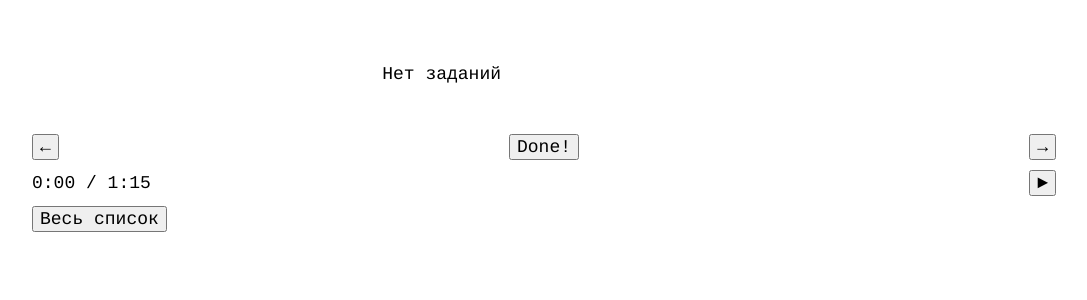
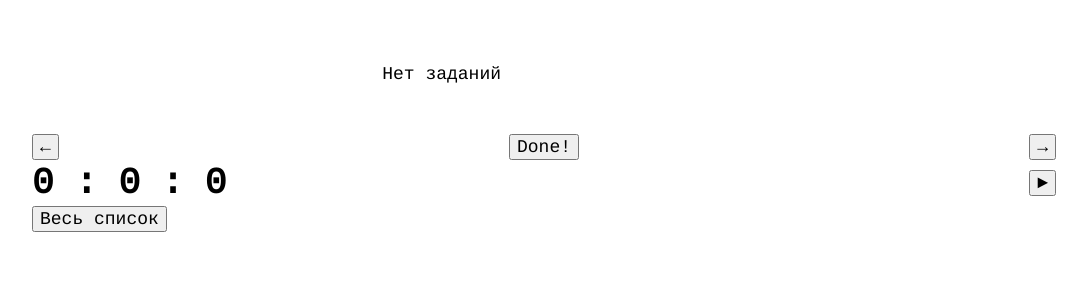
Before and after one commit to MartaWild/todo, a React (Create React App) app: page /single/single in a window 1280 px wide. Both pictures are taken after a click on the button "Одно задание". Shown: the top 300 px of the page, without its empty margins (96-1183 px from the left). Built offline with nearby package versions, Linux system fonts and the light colour scheme; no server answers.

Commit message:
Added stopwatch start pause

```diff
--- a/src/SingleTaskMode.tsx
+++ b/src/SingleTaskMode.tsx
@@ -1,7 +1,8 @@
 import React, {useState} from 'react';
 import styled from 'styled-components'
 import {useHistory} from "react-router-dom";
-import { Todo } from './types'
+import { Todo } from './types';
+import Stopwatch from "./Stopwatch";
 
 const Button = styled.button`
     font-size: 18px;
@@ -90,13 +91,13 @@ export default function SingleTaskMode(props: {
 
     const nextTodo = () => {
         if (newIndex+1 < incompleteTodos.length){
-            setindex(newIndex+1)
+            setindex(newIndex+1);
         }
     };
 
     const previousTodo = () => {
         if (newIndex-1 >= 0){
-            setindex(newIndex-1)
+            setindex(newIndex-1);
         }
     };
 
@@ -106,7 +107,7 @@ export default function SingleTaskMode(props: {
         if (incompleteTodos.length > 0){
             props.setDone(incompleteTodos[newIndex].id);
             nextTodo();
-        };
+        }
     };
 
     return (
@@ -119,10 +120,7 @@ export default function SingleTaskMode(props: {
                 <CompleteButton onClick={handleCompleteButton}> Done! </CompleteButton>
                 <NextButton onClick={nextTodo}>→</NextButton>
             </WrapperButtons>
-            <WrapperTimer>
-                <Timer> 0:00 / 1:15 </Timer>
-                <StartButton>►</StartButton>
-            </WrapperTimer>
+            <Stopwatch />
             <ListModeButton onClick={handler}>Весь список</ListModeButton>
         </Wrapper>
     )
--- /dev/null
+++ b/src/Stopwatch.tsx
@@ -0,0 +1,86 @@
+import React, {useState, useEffect, useRef} from 'react';
+import styled from 'styled-components';
+
+
+function useInterval(callback: () => void, delay: number | null) {
+    const savedCallback = useRef<null | (() => void)>(null);
+
+    useEffect(() => {
+        if (savedCallback.current !== undefined) {
+            savedCallback.current = callback;
+        }
+
+    }, [callback]);
+
+    useEffect(() => {
+        function tick() {
+            if (savedCallback.current) {
+                savedCallback.current();
+            }
+
+        }
+
+        if (delay !== null) {
+            let id = setInterval(tick, delay);
+            return () => clearInterval(id);
+        }
+    }, [delay]);
+}
+
+
+const WrapperTimer = styled.div`
+    display: flex;
+    flex-direction: row;
+    justify-content: space-between;
+    margin-bottom: 10px;
+    height: 26px;
+`;
+
+const Timer = styled.div`
+    display: flex;
+    height: 100%;
+    flex-direction: column;
+    justify-content: center;
+`;
+
+const Button = styled.button`
+    font-size: 18px;
+    font-family: 'Cousine', monospace;
+`;
+
+const StartButton = styled(Button)`
+    height: 100%;
+`;
+
+export default function StopWatch() {
+    const [sec, setSec] = useState(0);
+    const [isRunning, setIsRunning] = useState(false);
+    const [delay, setDelay] = useState(1000);
+
+    const formatTime = (totalSeconds: number) =>{
+        let hours = Math.floor(totalSeconds / 3600);
+        totalSeconds %= 3600;
+        let minutes = Math.floor(totalSeconds / 60);
+        let seconds = totalSeconds % 60;
+        return `${hours} : ${minutes} : ${seconds}`
+    };
+
+    function Counter() {
+        useInterval(() => {
+            setSec(sec + 1);
+        }, isRunning ? delay : null);
+
+
+        return <h1>{formatTime(sec)}</h1>;
+    }
+
+     return (
+         <WrapperTimer>
+             <Timer>
+                <Counter />
+             </Timer>
+             <StartButton onClick={() => setIsRunning(!isRunning)}>►</StartButton>
+         </WrapperTimer>
+     )
+
+}
```
